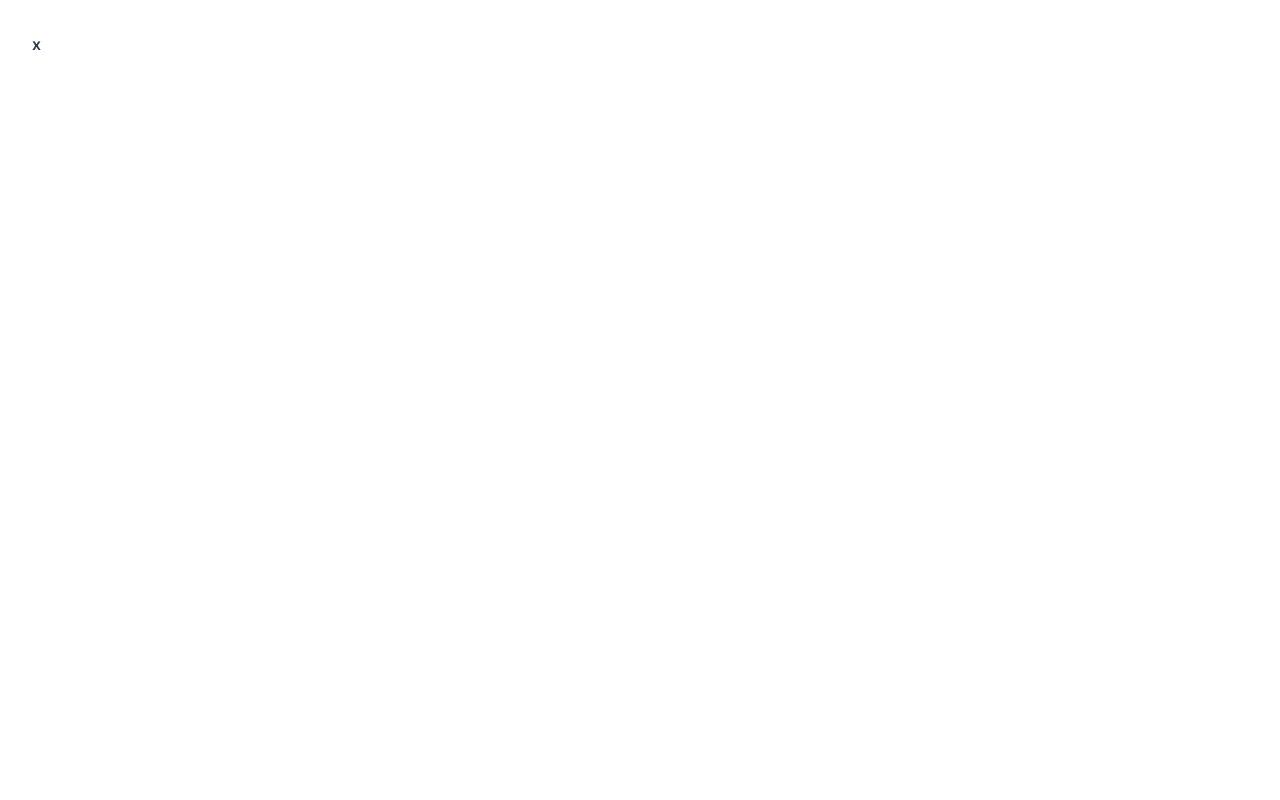
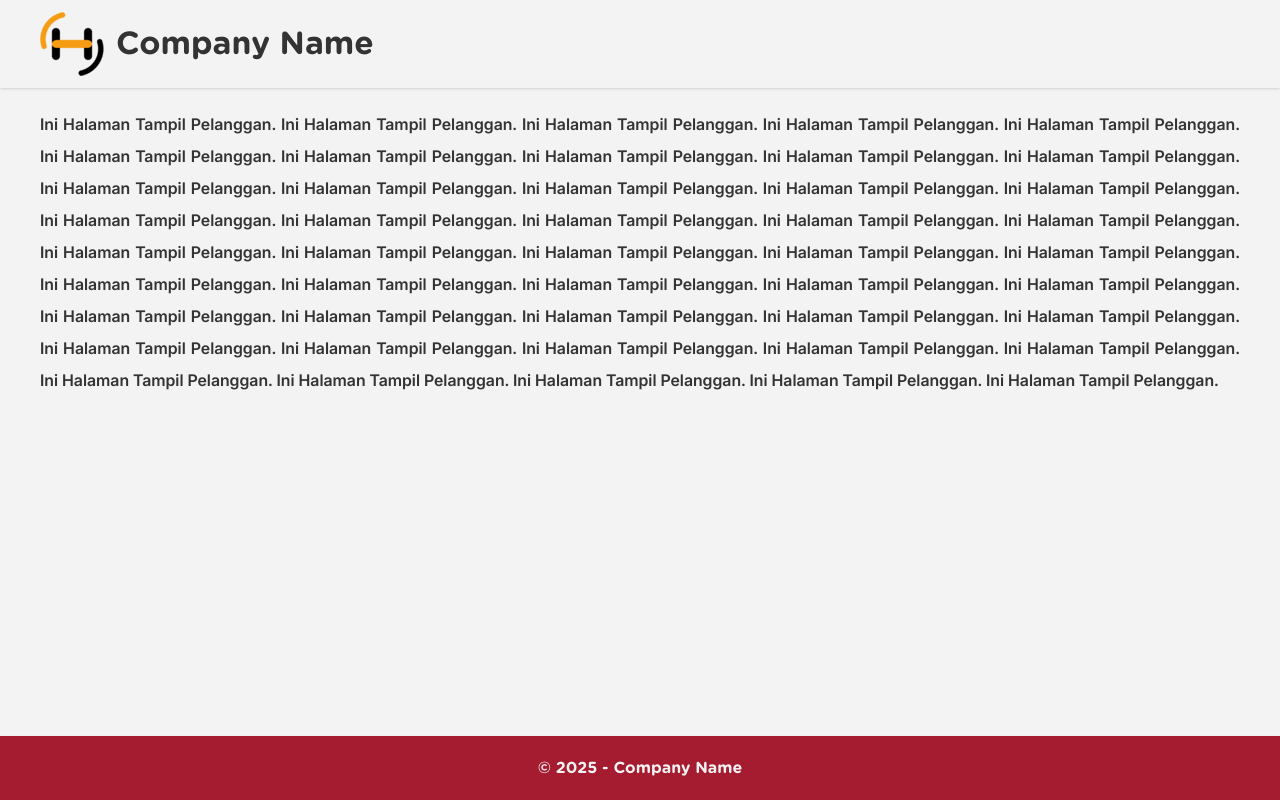
Before and after one commit to fericopasaribu/pendataan-pelanggan, a Next.js app: page / in a window 1280 px wide. Built offline with nearby package versions, Linux system fonts and the light colour scheme.

Commit message:
Update Global.css

```diff
--- /dev/null
+++ b/src/app/(pelanggan)/add/layout.tsx
@@ -0,0 +1,11 @@
+import type { Metadata } from "next";
+import PelangganAddPage from "./page";
+
+export const metadata: Metadata = {
+  title: "Tambah Data Pelanggan",
+  description: "Panel admin untuk menambah data pelanggan.",
+};
+
+export default function PelangganAddLayout() {
+  return <PelangganAddPage />;
+}
--- /dev/null
+++ b/src/app/(pelanggan)/add/page.tsx
@@ -0,0 +1,3 @@
+export default function PelangganAddPage() {
+  return <div>Ini Halaman Tambah Pelanggan</div>;
+}
--- /dev/null
+++ b/src/app/(pelanggan)/edit/layout.tsx
@@ -0,0 +1,11 @@
+import type { Metadata } from "next";
+import PelangganEditPage from "./page";
+
+export const metadata: Metadata = {
+  title: "Ubah Data Pelanggan",
+  description: "Panel admin untuk mengubah data pelanggan.",
+};
+
+export default function PelangganEditLayout() {
+  return <PelangganEditPage />;
+}
--- /dev/null
+++ b/src/app/(pelanggan)/edit/page.tsx
@@ -0,0 +1,3 @@
+export default function PelangganEditPage() {
+  return <div>Ini Halaman Edit Pelanggan</div>;
+}
--- /dev/null
+++ b/src/app/(pelanggan)/view/layout.tsx
@@ -0,0 +1,5 @@
+import PelangganViewPage from "./page";
+
+export default function PelangganViewLayout() {
+  return <PelangganViewPage />;
+}
--- /dev/null
+++ b/src/app/(pelanggan)/view/page.tsx
@@ -0,0 +1,3 @@
+export default function PelangganViewPage() {
+  return <div>Ini Halaman Tampil Pelanggan. Ini Halaman Tampil Pelanggan. Ini Halaman Tampil Pelanggan. Ini Halaman Tampil Pelanggan. Ini Halaman Tampil Pelanggan. Ini Halaman Tampil Pelanggan. Ini Halaman Tampil Pelanggan. Ini Halaman Tampil Pelanggan. Ini Halaman Tampil Pelanggan. Ini Halaman Tampil Pelanggan. Ini Halaman Tampil Pelanggan. Ini Halaman Tampil Pelanggan. Ini Halaman Tampil Pelanggan. Ini Halaman Tampil Pelanggan. Ini Halaman Tampil Pelanggan. Ini Halaman Tampil Pelanggan. Ini Halaman Tampil Pelanggan. Ini Halaman Tampil Pelanggan. Ini Halaman Tampil Pelanggan. Ini Halaman Tampil Pelanggan. Ini Halaman Tampil Pelanggan. Ini Halaman Tampil Pelanggan. Ini Halaman Tampil Pelanggan. Ini Halaman Tampil Pelanggan. Ini Halaman Tampil Pelanggan. Ini Halaman Tampil Pelanggan. Ini Halaman Tampil Pelanggan. Ini Halaman Tampil Pelanggan. Ini Halaman Tampil Pelanggan. Ini Halaman Tampil Pelanggan. Ini Halaman Tampil Pelanggan. Ini Halaman Tampil Pelanggan. Ini Halaman Tampil Pelanggan. Ini Halaman Tampil Pelanggan. Ini Halaman Tampil Pelanggan. Ini Halaman Tampil Pelanggan. Ini Halaman Tampil Pelanggan. Ini Halaman Tampil Pelanggan. Ini Halaman Tampil Pelanggan. Ini Halaman Tampil Pelanggan. Ini Halaman Tampil Pelanggan. Ini Halaman Tampil Pelanggan. Ini Halaman Tampil Pelanggan. Ini Halaman Tampil Pelanggan. Ini Halaman Tampil Pelanggan. </div>;
+}
--- a/src/app/globals.css
+++ b/src/app/globals.css
@@ -1,6 +1,6 @@
 @import "tailwindcss";
 @plugin "daisyui" {
-  themes: emerald;
+  themes: cupcake;
 }
 
 @font-face {
@@ -16,15 +16,16 @@
 :root {
   --color-red: #a51c31;
   --color-white: #f3f3f3;
+  --color-black: #333333;
   --font-inter: "Inter", sans-serif;
   --font-gotham: "Gotham", sans-serif;
   --font-small: 0.8em;
   --font-default: 1em;
   --font-large: 1.5em;
   --radius-default: 0.8em;
-  --line-height: 1.5em;
+  --line-height: 2em;
   --gap-button: 0.8em 2.5em;
-  --cursor: pointer
+  --cursor: pointer;
 }
 
 @layer base {
@@ -32,19 +33,23 @@
     font-family: var(--font-inter);
     font-size: var(--font-default);
     line-height: var(--line-height);
-    margin: 2.5%;
-    @apply text-justify
+    background-color: var(--color-white);
+    /* margin: 1em 3em; */
+    color: var(--color-black);
+    @apply text-justify;
   }
 }
 
 @layer components {
-  .btn-primary, .btn-secondary {
+  .btn-primary,
+  .btn-secondary {
     border: 1px solid var(--color-red);
     padding: var(--gap-button);
-    @apply rounded-full cursor-pointer
+    @apply rounded-full cursor-pointer;
   }
 
-  .btn-primary, .btn-secondary {
+  .btn-primary,
+  .btn-secondary {
     background-color: var(--color-red);
     color: var(--color-white);
   }
@@ -52,6 +57,48 @@
   .btn-secondary {
     background-color: var(--color-white);
     color: var(--color-red);
+  }
+
+  .area-header {
+    background-color: var(--color-white);
+    @apply flex items-center justify-center sm:justify-start sticky top-0 z-50 shadow;
+  }
+
+  .text-header {
+    color: var(--color-black);
+    font-size: 1.5em;
+    font-family: var(--font-gotham);
+  }
+
+  .area-content {
+    @apply mx-5 my-5 flex-1;
+  }
+
+  .area-footer {
+    background-color: var(--color-red);
+    @apply flex justify-center p-4 shadow bottom-0;
+  }
+
+  .text-footer {
+    color: var(--color-white);
+    font-family: var(--font-gotham);
+    font-size: var(--font-small);
+  }
+}
+
+@layer utilities {
+  @media (min-width: 640px) {
+    .text-header {
+      font-size: 2em;
+    }
+
+    .text-footer {
+      font-size: var(--font-default);
+    }
+
+    .area-content {
+      @apply mx-10;
+    }
   }
 }
 
--- a/src/app/layout.tsx
+++ b/src/app/layout.tsx
@@ -1,9 +1,11 @@
 import type { Metadata } from "next";
 import "./globals.css";
+import LayoutHeader from "@/layout/Header";
+import LayoutFooter from "@/layout/Footer";
 
 export const metadata: Metadata = {
-  title: "Create Next App",
-  description: "Generated by create next app",
+  title: "Tampil Data Pelanggan",
+  description: "Panel admin untuk menampilkan data pelanggan.",
 };
 
 export default function RootLayout({
@@ -12,9 +14,13 @@ export default function RootLayout({
   children: React.ReactNode;
 }>) {
   return (
-    <html lang="en" data-theme="emerald">
+    <html lang="en" data-theme="cupcake">
       <body>
-        {children}
+        <div className="min-h-screen flex flex-col">
+          <LayoutHeader />
+          <div className="area-content">{children}</div>
+          <LayoutFooter />
+        </div>
       </body>
     </html>
   );
--- a/src/app/page.tsx
+++ b/src/app/page.tsx
@@ -1,7 +1,9 @@
+import PelangganViewPage from "./(pelanggan)/view/page";
+
 export default function RootPage() {
   return (
     <div>
-     x
+      <PelangganViewPage />
     </div>
   );
 }
--- /dev/null
+++ b/src/constant/Text.ts
@@ -0,0 +1,3 @@
+export const STRINGS = {
+  company: "Company Name",
+};
--- /dev/null
+++ b/src/layout/Footer.tsx
@@ -0,0 +1,9 @@
+import { STRINGS } from "@/constant/Text";
+
+export default function LayoutFooter() {
+  return (
+    <div className="area-footer">
+      <div className="text-footer">&copy; 2025 - {STRINGS.company}</div>
+    </div>
+  );
+}
--- /dev/null
+++ b/src/layout/Header.tsx
@@ -0,0 +1,19 @@
+import { STRINGS } from "@/constant/Text";
+import Image from "next/image";
+import React from "react";
+
+export default function LayoutHeader() {
+  return (
+    <div className="area-header">
+      <Image
+        src="/images/logo.png"
+        width={64}
+        height={64}
+        alt="Logo"
+        sizes="(max-width: 640px) 48px, 64px"
+        className="w-12 h-12 ml-0 mr-3 my-3 sm:w-16 sm:h-16 sm:ml-10"
+      />
+      <div className="text-header">{STRINGS.company}</div>
+    </div>
+  );
+}
```
Also changed, not shown: public/images/logo.png (added).
